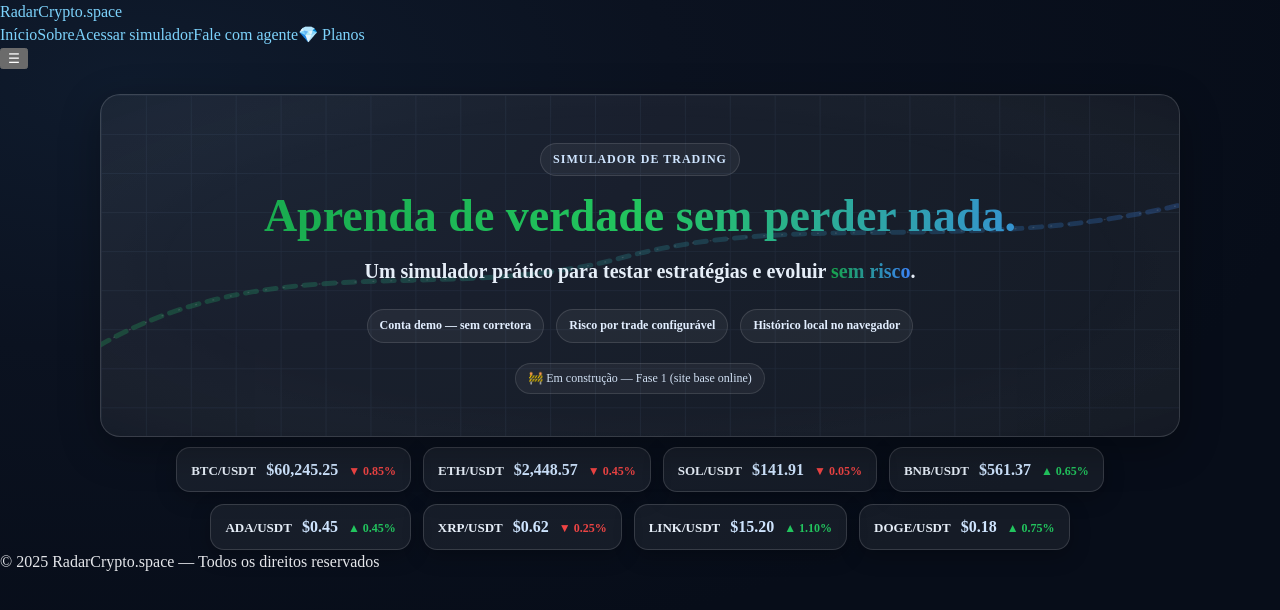
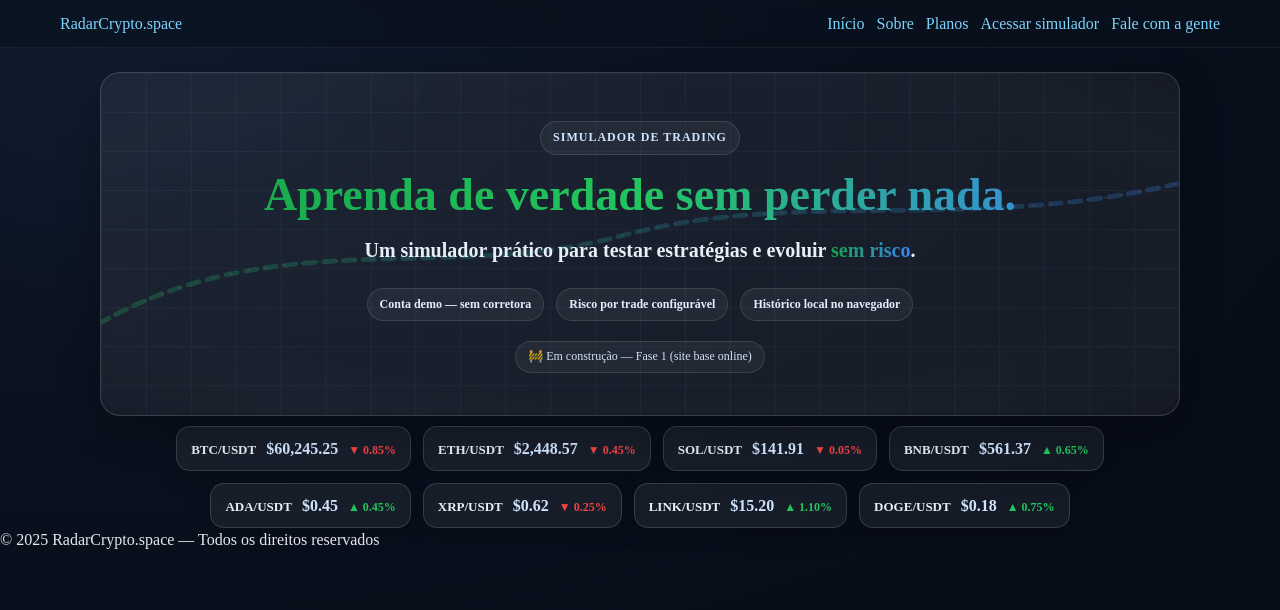
Before and after one commit to Ivanmonteiro-create/radarcripto.space, a Next.js app: page / in a window 1280 px wide. Shown: the top 610 px of the page. Built offline with nearby package versions, Linux system fonts and the light colour scheme.

Commit message:
Update Navbar.js

```diff
--- a/components/Navbar.js
+++ b/components/Navbar.js
@@ -1,99 +1,149 @@
+// components/Navbar.js
 "use client";
 
 import Link from "next/link";
 import { usePathname } from "next/navigation";
-import { useState } from "react";
 
-const NavLink = ({ href, children }) => {
+export default function Navbar() {
   const pathname = usePathname();
-  const active =
-    pathname === href ||
-    (href !== "/" && pathname?.startsWith(href));
+
+  const isActive = (href) => pathname === href;
 
   return (
-    <Link
-      href={href}
-      className={`px-3 py-2 rounded-xl text-sm font-medium transition
-        ${active ? "text-white/90 bg-white/10" : "text-white/70 hover:text-white/90 hover:bg-white/5"}`}
-    >
-      {children}
-    </Link>
-  );
-};
-
-export default function Navbar() {
-  const [open, setOpen] = useState(false);
-
-  return (
-    <header className="sticky top-0 z-50 backdrop-blur supports-[backdrop-filter]:bg-slate-900/60 bg-slate-900/80 border-b border-white/10">
-      <nav className="mx-auto max-w-7xl px-4 sm:px-6 lg:px-8 h-14 flex items-center justify-between">
-        {/* Brand */}
-        <Link href="/" className="text-white font-semibold tracking-tight">
-          RadarCrypto.space
+    <header className="rcs-nav">
+      <div className="rcs-nav__inner">
+        <Link href="/" className="rcs-brand">
+          <span>RadarCrypto.space</span>
         </Link>
 
-        {/* Desktop nav */}
-        <div className="hidden md:flex items-center gap-2">
-          <NavLink href="/">Início</NavLink>
-          <NavLink href="/sobre">Sobre</NavLink>
-          <NavLink href="/simulador">Acessar simulador</NavLink>
-          <NavLink href="/contato">Fale com agente</NavLink>
+        <nav className="rcs-links">
+          <Link
+            href="/"
+            className={`rcs-link ${isActive("/") ? "is-active" : ""}`}
+          >
+            Início
+          </Link>
 
-          {/* === NOVO: Botão Planos (CTA) === */}
+          <Link
+            href="/sobre"
+            className={`rcs-link ${isActive("/sobre") ? "is-active" : ""}`}
+          >
+            Sobre
+          </Link>
+
+          {/* NOVO: botão Planos (chamativo) */}
           <Link
             href="/planos"
-            className="
-              ml-2 inline-flex items-center gap-2 rounded-xl px-4 py-2
-              text-sm font-semibold text-white
-              bg-gradient-to-r from-emerald-500 to-cyan-500
-              shadow-[0_8px_24px_rgb(16_185_129_/0.35)]
-              hover:shadow-[0_10px_28px_rgb(16_185_129_/0.45)]
-              hover:scale-[1.02] active:scale-[0.99] transition
-              focus:outline-none focus:ring-2 focus:ring-emerald-400/70 focus:ring-offset-2 focus:ring-offset-slate-900
-            "
-            aria-label="Ver planos e recursos premium"
+            className="rcs-btn rcs-btn--accent"
+            aria-label="Ver planos"
           >
-            💎 Planos
+            Planos
           </Link>
-        </div>
 
-        {/* Mobile menu button */}
-        <button
-          className="md:hidden text-white/80 hover:text-white"
-          onClick={() => setOpen((v) => !v)}
-          aria-label="Abrir menu"
-        >
-          {open ? "✕" : "☰"}
-        </button>
-      </nav>
+          <Link
+            href="/simulador"
+            className="rcs-btn rcs-btn--primary"
+            aria-label="Acessar simulador"
+          >
+            Acessar simulador
+          </Link>
 
-      {/* Mobile drawer */}
-      {open && (
-        <div className="md:hidden border-t border-white/10 bg-slate-900/95">
-          <div className="mx-auto max-w-7xl px-4 sm:px-6 lg:px-8 py-2 flex flex-col gap-2">
-            <NavLink href="/">Início</NavLink>
-            <NavLink href="/sobre">Sobre</NavLink>
-            <NavLink href="/simulador">Acessar simulador</NavLink>
-            <NavLink href="/contato">Fale com agente</NavLink>
-            {/* CTA nos dispositivos móveis */}
-            <Link
-              href="/planos"
-              className="
-                mt-1 inline-flex items-center justify-center gap-2 rounded-xl px-4 py-2
-                text-sm font-semibold text-white
-                bg-gradient-to-r from-emerald-500 to-cyan-500
-                shadow-[0_8px_24px_rgb(16_185_129_/0.35)]
-                hover:shadow-[0_10px_28px_rgb(16_185_129_/0.45)]
-                transition focus:outline-none focus:ring-2 focus:ring-emerald-400/70 focus:ring-offset-2 focus:ring-offset-slate-900
-              "
-              aria-label="Ver planos e recursos premium"
-              onClick={() => setOpen(false)}
-            >
-              💎 Planos
-            </Link>
-          </div>
-        </div>
-      )}
+          <Link
+            href="/contato"
+            className={`rcs-link ${isActive("/contato") ? "is-active" : ""}`}
+          >
+            Fale com a gente
+          </Link>
+        </nav>
+      </div>
+
+      {/* Estilos isolados para não mexer em nada do restante do site */}
+      <style jsx>{`
+        .rcs-nav {
+          position: sticky;
+          top: 0;
+          z-index: 50;
+          backdrop-filter: saturate(120%) blur(6px);
+          background: rgba(10, 18, 28, 0.6);
+          border-bottom: 1px solid rgba(255, 255, 255, 0.06);
+        }
+        .rcs-nav__inner {
+          max-width: 1200px;
+          margin: 0 auto;
+          padding: 12px 20px;
+          display: flex;
+          align-items: center;
+          justify-content: space-between;
+        }
+        .rcs-brand {
+          font-weight: 700;
+          letter-spacing: 0.2px;
+          color: #e8f0ff;
+          text-decoration: none;
+        }
+        .rcs-links {
+          display: flex;
+          gap: 12px;
+          align-items: center;
+        }
+        .rcs-link {
+          padding: 8px 12px;
+          color: #cad6ff;
+          text-decoration: none;
+          border-radius: 10px;
+          transition: all 0.15s ease;
+        }
+        .rcs-link:hover {
+          background: rgba(255, 255, 255, 0.06);
+          color: #fff;
+        }
+        .rcs-link.is-active {
+          color: #fff;
+          background: rgba(255, 255, 255, 0.09);
+        }
+        .rcs-btn {
+          padding: 10px 14px;
+          border-radius: 12px;
+          font-weight: 600;
+          text-decoration: none;
+          line-height: 1;
+          display: inline-flex;
+          align-items: center;
+          justify-content: center;
+          box-shadow: 0 8px 24px rgba(0, 0, 0, 0.25);
+          transition: transform 0.12s ease, box-shadow 0.12s ease,
+            filter 0.12s ease;
+          border: 1px solid transparent;
+          white-space: nowrap;
+        }
+        .rcs-btn:hover {
+          transform: translateY(-1px);
+          filter: brightness(1.05);
+        }
+        /* Botão existente “Acessar simulador” (mantido) */
+        .rcs-btn--primary {
+          background: #18c964; /* verde vivo já usado no site */
+          color: #08131c;
+          border-color: rgba(0, 0, 0, 0.08);
+        }
+        /* NOVO: “Planos” atraente, com destaque diferente */
+        .rcs-btn--accent {
+          background: linear-gradient(135deg, #00e0ff, #4effa1);
+          color: #08131c;
+          border-color: rgba(0, 0, 0, 0.08);
+        }
+        @media (max-width: 820px) {
+          .rcs-links {
+            gap: 8px;
+          }
+          .rcs-btn {
+            padding: 9px 12px;
+          }
+          .rcs-link {
+            padding: 6px 8px;
+          }
+        }
+      `}</style>
     </header>
   );
 }
```
